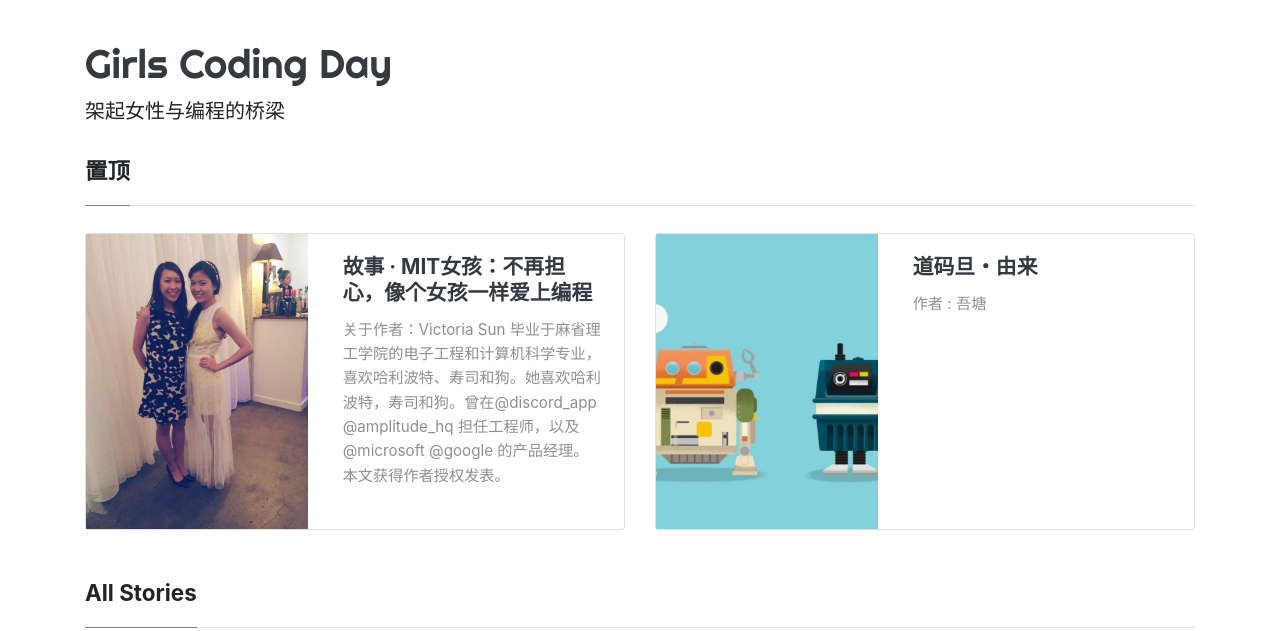
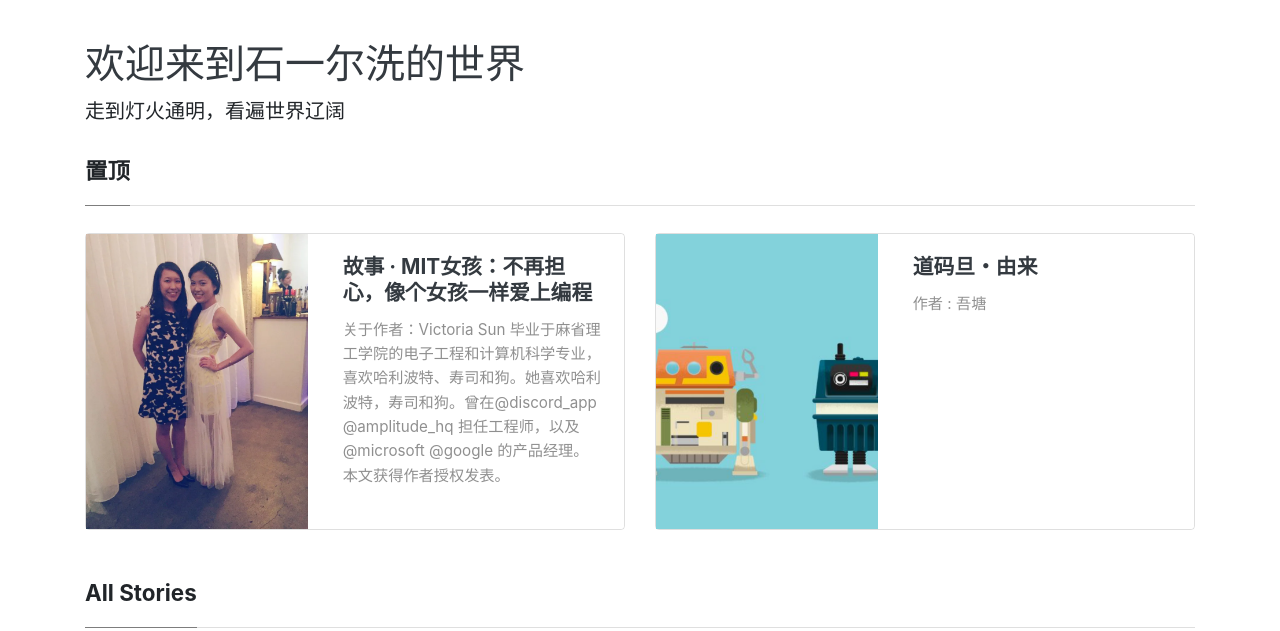
Before and after one commit to Monica0507/-, a Jekyll site: the page built from index.html, in a window 1280 px wide and 900 px high, cut to the strip 0-631 px from the top of the window. Built offline with Jekyll 4.4.1, drawn with Linux system fonts in a browser that asks for light colours; nearby versions of some CDN libraries; the list of posts is cut into pages by our own code; some of the changed text lies outside the part shown.

Commit message:
Monica的第一个网络博客
走到灯火通明，看遍世界辽阔

```diff
--- a/_config.yml
+++ b/_config.yml
@@ -1,12 +1,12 @@
 # "/" + 仓库的名字. 资源文件的路径组成部分
-baseurl: "/Girls-Coding-Day-Jekyll-blog-2"
+baseurl: "/Monica的第一个网络博客"
 
 # 网页的标题
-title: "Girls Coding Day"
+title: "石一尔洗和Monica的奇遇"
 # 网站的主标题
-name: "Girls Coding Day"
+name: "欢迎来到石一尔洗的世界"
 # 网站副标题
-description: "架起女性与编程的桥梁"
+description: "走到灯火通明，看遍世界辽阔"
 
 # 分页配置
 # 每页文章数量
```
